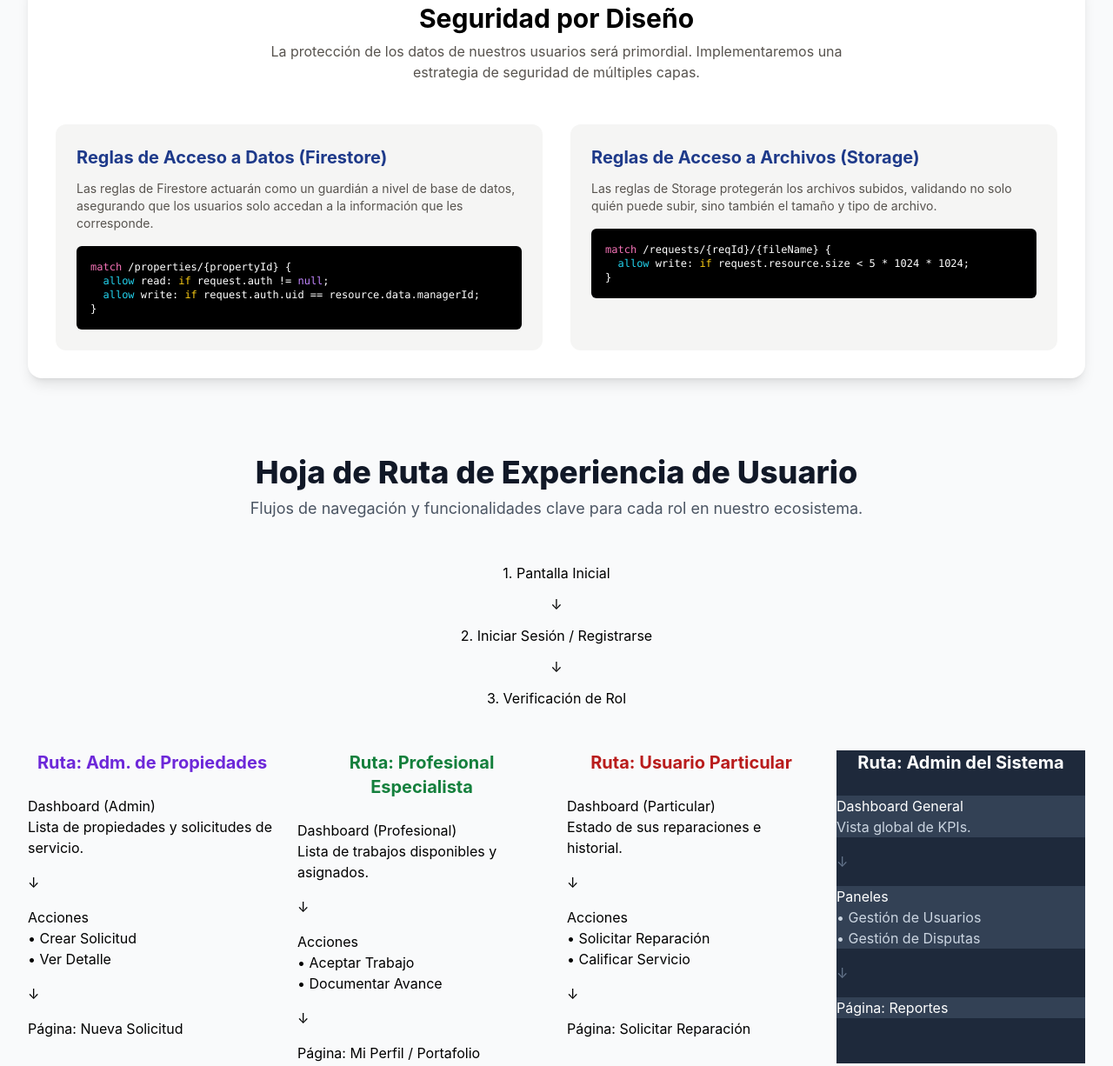
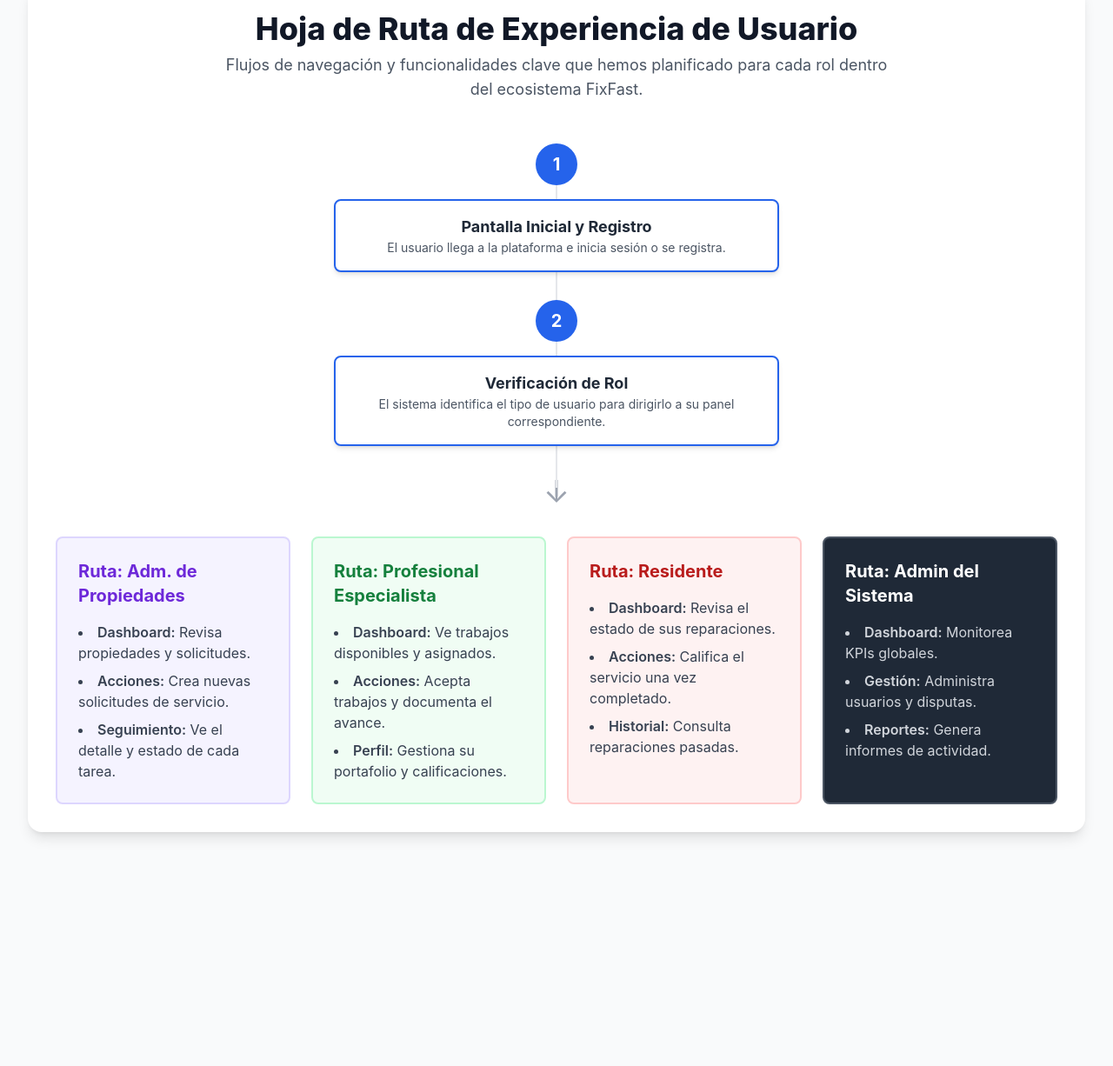
Before and after one commit to jorgeahmed/fixfast-pitch-deck, a website: page src/tech_roadmap.html in a window 1280 px wide. Shown: the part 1883-3109 px from the top of the page at 87% size. After the commit the page ends 2872 px from the top, so only its background shows below. Drawn offline with nearby package versions, Linux system fonts and the light colour scheme; files that its build step writes are made by us from their sources; files whose address does not match are found by name.

Commit message:
Modificacion Tech roadmap

```diff
--- a/src/css/input.css
+++ b/src/css/input.css
@@ -80,3 +80,12 @@ body {
 .accordion-header.open span:last-child {
     transform: rotate(45deg);
 }
+
+/* --- ESTILOS PARA PANELES DE CONTENIDO DE TABS --- */
+.tab-content {
+    display: none;
+}
+
+.tab-content.active {
+    display: block;
+}
--- a/src/tech_roadmap.html
+++ b/src/tech_roadmap.html
@@ -92,26 +92,75 @@
                 </div>
             </section>
 
-            <section class="py-10">
+            <section id="roadmap" class="bg-white rounded-2xl shadow-lg p-6 md:p-8">
                 <header class="text-center mb-12">
                     <h2 class="text-3xl md:text-4xl font-extrabold text-gray-900">Hoja de Ruta de Experiencia de Usuario</h2>
-                    <p class="text-lg text-gray-600 mt-2">Flujos de navegación y funcionalidades clave para cada rol en nuestro ecosistema.</p>
+                    <p class="text-lg text-gray-600 mt-2 max-w-3xl mx-auto">Flujos de navegación y funcionalidades clave que hemos planificado para cada rol dentro del ecosistema FixFast.</p>
                 </header>
 
-                <div class="flex flex-col items-center mb-12">
-                    <div class="flow-node screen"><p class="node-title">1. Pantalla Inicial</p></div>
-                    <div class="flow-arrow w-full h-12 flex justify-center items-center">↓</div>
-                    <div class="flex space-x-8"><div class="flow-node action"><p class="node-title">2. Iniciar Sesión / Registrarse</p></div></div>
-                    <div class="flow-arrow w-full h-12 flex justify-center items-center">↓</div>
-                    <div class="flow-node decision"><p class="node-title">3. Verificación de Rol</p></div>
+                <div class="relative max-w-5xl mx-auto">
+                    <div class="hidden md:block absolute top-12 left-1/2 w-0.5 h-full -translate-x-1/2 bg-gray-200"></div>
+
+                    <div class="space-y-8">
+                        <div class="relative z-10 flex flex-col items-center">
+                            <div class="bg-blue-600 text-white rounded-full w-12 h-12 flex items-center justify-center font-bold text-xl">1</div>
+                            <div class="mt-4 p-4 bg-white border-2 border-blue-600 rounded-lg shadow-md w-full md:w-1/2 text-center">
+                                <p class="font-bold text-lg text-gray-800">Pantalla Inicial y Registro</p>
+                                <p class="text-sm text-gray-600">El usuario llega a la plataforma e inicia sesión o se registra.</p>
+                            </div>
+                        </div>
+
+                        <div class="relative z-10 flex flex-col items-center">
+                            <div class="bg-blue-600 text-white rounded-full w-12 h-12 flex items-center justify-center font-bold text-xl">2</div>
+                            <div class="mt-4 p-4 bg-white border-2 border-blue-600 rounded-lg shadow-md w-full md:w-1/2 text-center">
+                                <p class="font-bold text-lg text-gray-800">Verificación de Rol</p>
+                                <p class="text-sm text-gray-600">El sistema identifica el tipo de usuario para dirigirlo a su panel correspondiente.</p>
+                            </div>
+                        </div>
+                    </div>
                 </div>
-                <div class="grid grid-cols-1 xl:grid-cols-4 gap-6">
-                    <div class="role-lane"><h2 class="text-xl font-bold text-violet-700 mb-6 text-center">Ruta: Adm. de Propiedades</h2><div class="space-y-4 flex flex-col flex-grow"><div class="flow-node screen"><p class="node-title">Dashboard (Admin)</p><p class="node-desc">Lista de propiedades y solicitudes de servicio.</p></div><div class="flow-arrow">↓</div><div class="flow-node action"><p class="node-title">Acciones</p><p class="node-desc">• Crear Solicitud<br>• Ver Detalle</p></div><div class="flow-arrow">↓</div><div class="space-y-4 mt-auto"><div class="flow-node screen"><p class="node-title">Página: Nueva Solicitud</p></div></div></div></div>
-                    <div class="role-lane"><h2 class="text-xl font-bold text-green-700 mb-6 text-center">Ruta: Profesional Especialista</h2><div class="space-y-4 flex flex-col flex-grow"><div class="flow-node screen"><p class="node-title">Dashboard (Profesional)</p><p class="node-desc">Lista de trabajos disponibles y asignados.</p></div><div class="flow-arrow">↓</div><div class="flow-node action"><p class="node-title">Acciones</p><p class="node-desc">• Aceptar Trabajo<br>• Documentar Avance</p></div><div class="flow-arrow">↓</div><div class="space-y-4 mt-auto"><div class="flow-node screen"><p class="node-title">Página: Mi Perfil / Portafolio</p></div></div></div></div>
-                    <div class="role-lane"><h2 class="text-xl font-bold text-red-700 mb-6 text-center">Ruta: Usuario Particular</h2><div class="space-y-4 flex flex-col flex-grow"><div class="flow-node screen"><p class="node-title">Dashboard (Particular)</p><p class="node-desc">Estado de sus reparaciones e historial.</p></div><div class="flow-arrow">↓</div><div class="flow-node action"><p class="node-title">Acciones</p><p class="node-desc">• Solicitar Reparación<br>• Calificar Servicio</p></div><div class="flow-arrow">↓</div><div class="space-y-4 mt-auto"><div class="flow-node screen"><p class="node-title">Página: Solicitar Reparación</p></div></div></div></div>
-                    <div class="role-lane bg-slate-800 text-white"><h2 class="text-xl font-bold text-white mb-6 text-center">Ruta: Admin del Sistema</h2><div class="space-y-4 flex flex-col flex-grow"><div class="flow-node screen !bg-slate-700 !border-slate-500"><p class="node-title !text-white">Dashboard General</p><p class="node-desc !text-slate-300">Vista global de KPIs.</p></div><div class="flow-arrow !text-slate-500">↓</div><div class="flow-node action !bg-slate-700 !border-slate-500"><p class="node-title !text-white">Paneles</p><p class="node-desc !text-slate-300">• Gestión de Usuarios<br>• Gestión de Disputas</p></div><div class="flow-arrow !text-slate-500">↓</div><div class="space-y-4 mt-auto"><div class="flow-node screen !bg-slate-700 !border-slate-500"><p class="node-title !text-white">Página: Reportes</p></div></div></div></div>
+
+                <div class="text-center text-4xl text-gray-400 my-8">↓</div>
+
+                <div class="grid grid-cols-1 md:grid-cols-2 lg:grid-cols-4 gap-6 text-left">
+                    <div class="border-2 border-violet-200 bg-violet-50 rounded-lg p-6">
+                        <h3 class="text-xl font-bold text-violet-700 mb-4">Ruta: Adm. de Propiedades</h3>
+                        <ul class="space-y-2 list-disc list-inside text-gray-700">
+                            <li><span class="font-semibold">Dashboard:</span> Revisa propiedades y solicitudes.</li>
+                            <li><span class="font-semibold">Acciones:</span> Crea nuevas solicitudes de servicio.</li>
+                            <li><span class="font-semibold">Seguimiento:</span> Ve el detalle y estado de cada tarea.</li>
+                        </ul>
+                    </div>
+
+                    <div class="border-2 border-green-200 bg-green-50 rounded-lg p-6">
+                        <h3 class="text-xl font-bold text-green-700 mb-4">Ruta: Profesional Especialista</h3>
+                        <ul class="space-y-2 list-disc list-inside text-gray-700">
+                            <li><span class="font-semibold">Dashboard:</span> Ve trabajos disponibles y asignados.</li>
+                            <li><span class="font-semibold">Acciones:</span> Acepta trabajos y documenta el avance.</li>
+                            <li><span class="font-semibold">Perfil:</span> Gestiona su portafolio y calificaciones.</li>
+                        </ul>
+                    </div>
+
+                    <div class="border-2 border-red-200 bg-red-50 rounded-lg p-6">
+                        <h3 class="text-xl font-bold text-red-700 mb-4">Ruta: Residente</h3>
+                        <ul class="space-y-2 list-disc list-inside text-gray-700">
+                            <li><span class="font-semibold">Dashboard:</span> Revisa el estado de sus reparaciones.</li>
+                            <li><span class="font-semibold">Acciones:</span> Califica el servicio una vez completado.</li>
+                            <li><span class="font-semibold">Historial:</span> Consulta reparaciones pasadas.</li>
+                        </ul>
+                    </div>
+
+                    <div class="border-2 border-gray-600 bg-gray-800 text-white rounded-lg p-6">
+                        <h3 class="text-xl font-bold text-white mb-4">Ruta: Admin del Sistema</h3>
+                        <ul class="space-y-2 list-disc list-inside text-gray-300">
+                            <li><span class="font-semibold">Dashboard:</span> Monitorea KPIs globales.</li>
+                            <li><span class="font-semibold">Gestión:</span> Administra usuarios y disputas.</li>
+                            <li><span class="font-semibold">Reportes:</span> Genera informes de actividad.</li>
+                        </ul>
+                    </div>
                 </div>
             </section>
+
         </div>
     </main>
 
```
Also changed, not shown: dist/css/style.css, dist/tech_roadmap.html.
